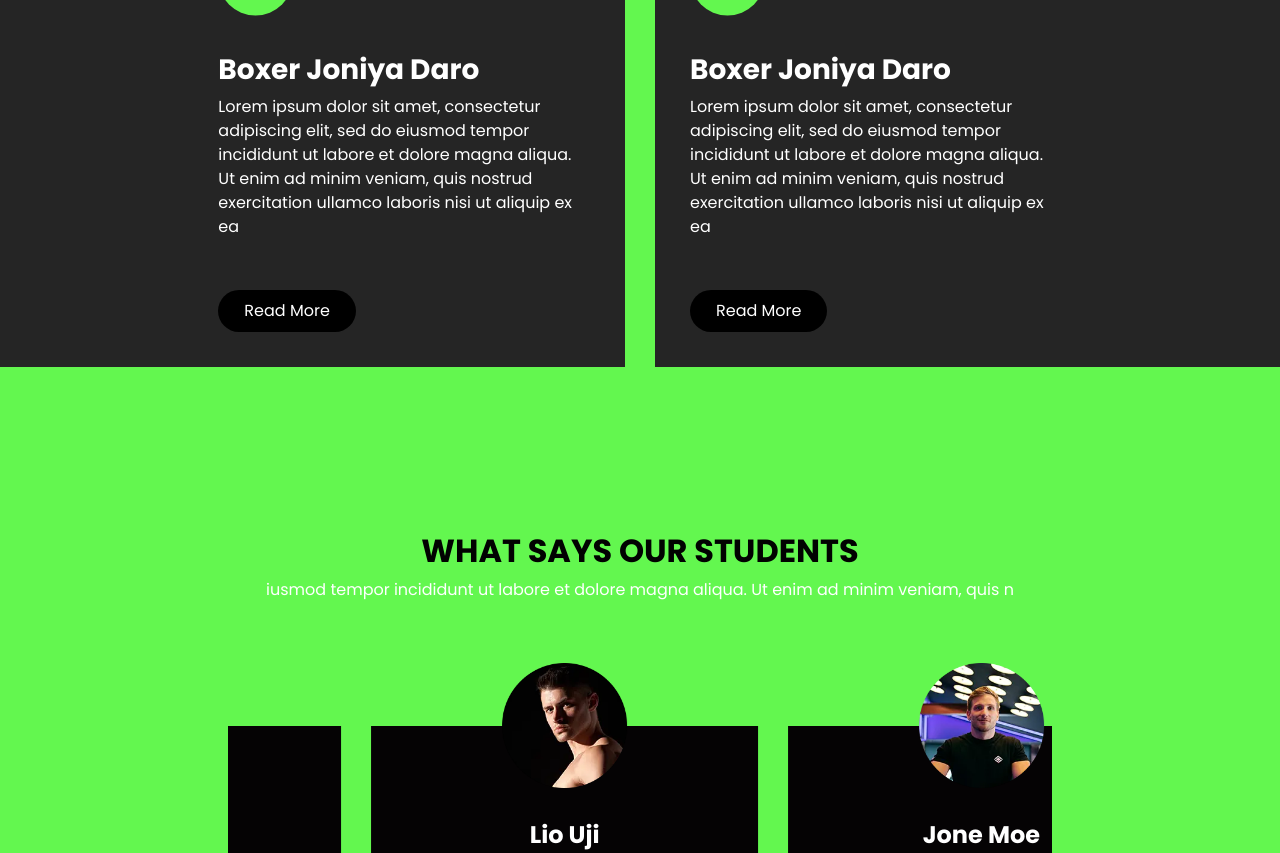
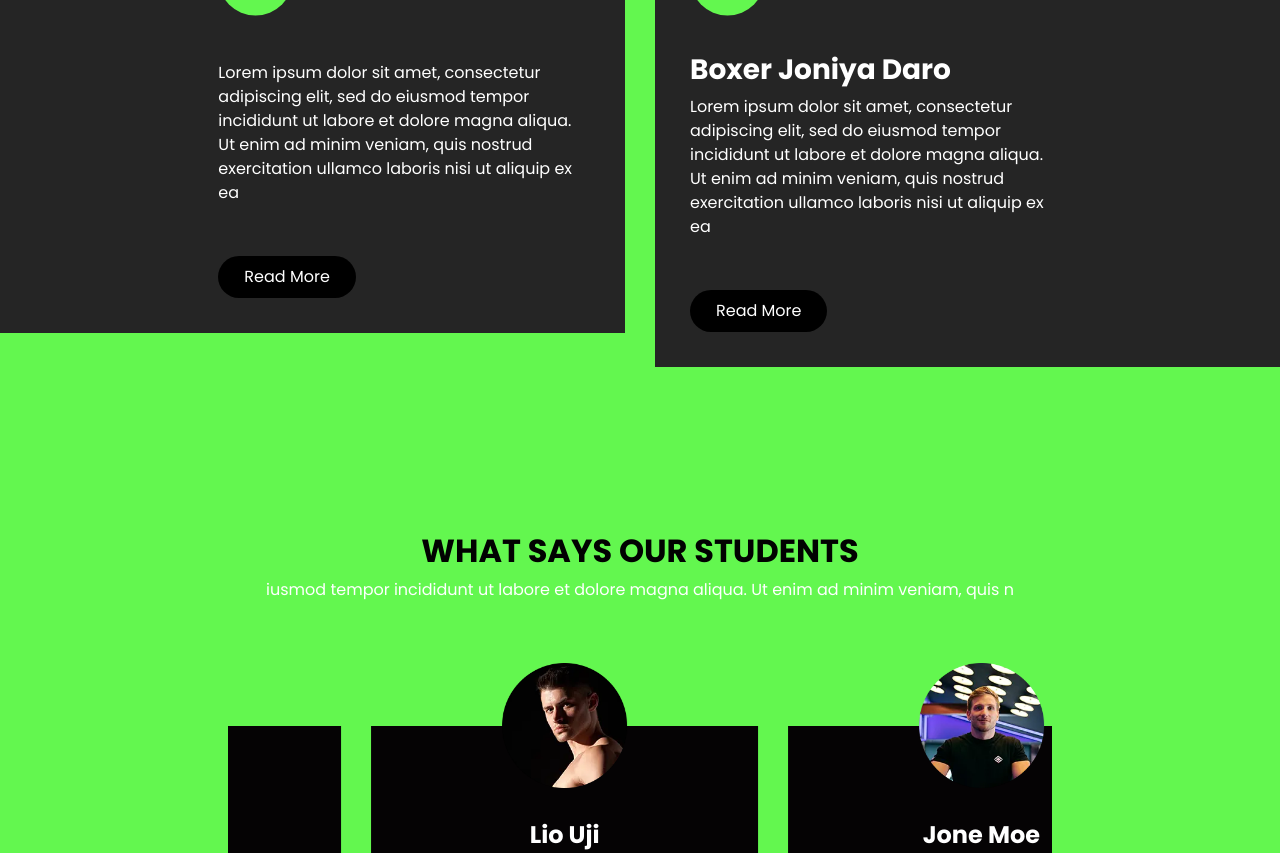
Before and after one commit to anson1eechun/freecss_after_hw, a plain HTML site: page index.html in a window 1280 px wide. Shown: the part 3150-4003 px from the top of the page. Drawn offline with nearby package versions, Linux system fonts and the light colour scheme; some packages are replaced by stand-ins of ours; a web font is replaced by a local one.

Commit message:
//2 //3 //4 //new //gan

```diff
--- a/index.html
+++ b/index.html
@@ -359,7 +359,6 @@
                                     </h6>
                                 </div>
                                 <h3>
-                                    Boxer Joniya Daro
                                 </h3>
                                 <p>
                                     Lorem ipsum dolor sit amet, consectetur adipiscing elit, sed do eiusmod tempor incididunt ut labore et dolore magna aliqua. Ut enim ad minim veniam, quis nostrud exercitation ullamco laboris nisi ut aliquip ex ea
```
